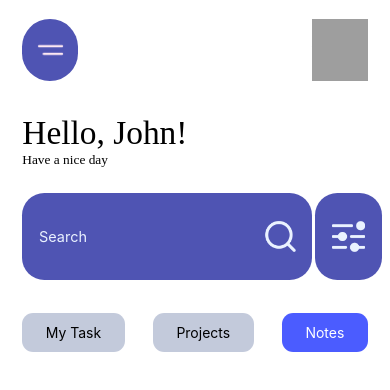
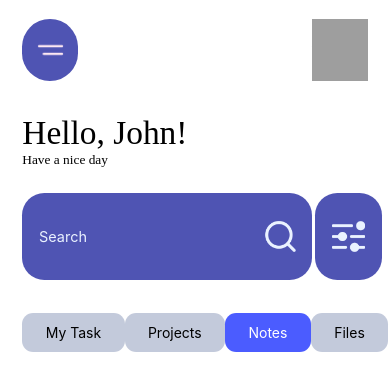
Before and after one commit to Mansoorali121/React-Native-Interview-Preparation, a React Native app: screen / in a window 390 px wide. Shown: the top 390 px of the page. Built offline with nearby package versions, Linux system fonts and the light colour scheme; grey boxes are pictures that could not be loaded.

Commit message:
dynamic tab

```diff
--- a/src/components/T2tabs.js
+++ b/src/components/T2tabs.js
@@ -4,7 +4,7 @@ import { s } from 'react-native-size-matters';
 import colors from "../style/colors";
 
 const T2tabs = () => {
-  const tabs = ['My Task', 'Projects', 'Notes'];
+  const tabs = ['My Task', 'Projects', 'Notes', "Files"];
 
   const [activeTab, setActiveTab] = useState('Notes');
 
```
